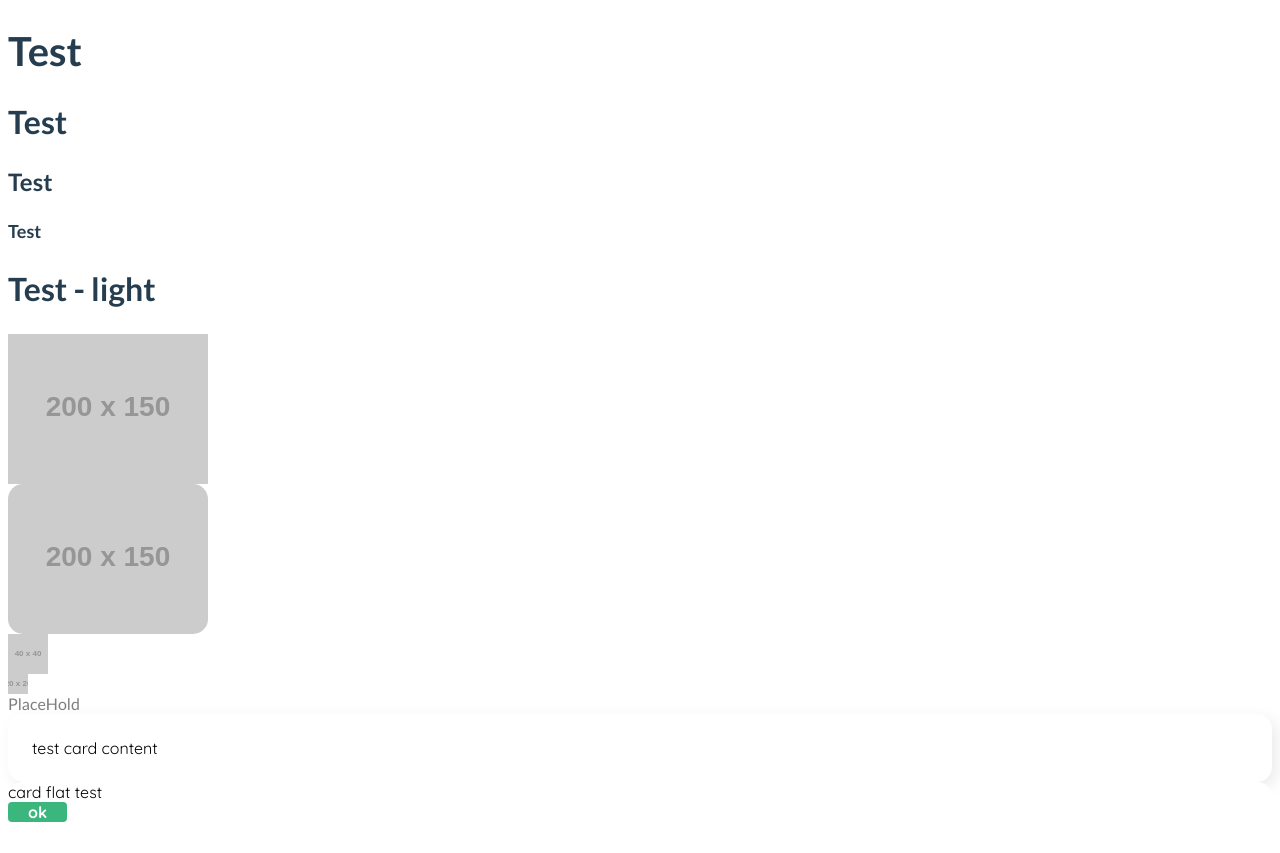
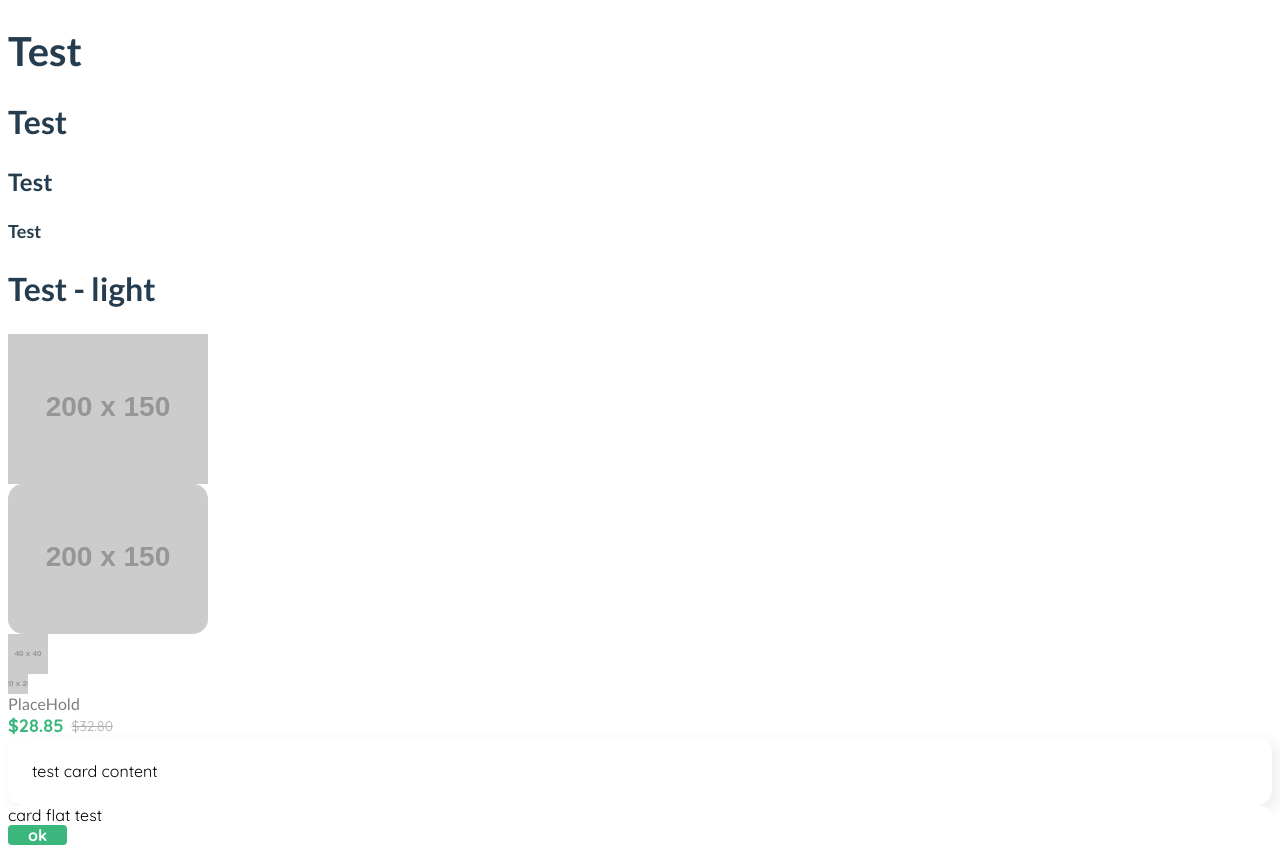
Before and after one commit to justionut-n1s/Practica-IBM-2026-, a React (Vite) app: page / in a window 1280 px wide. Before the commit the page ends 830 px from the top, so only its background shows below. Built offline with nearby package versions, Linux system fonts and the light colour scheme.

Commit message:
New Atoms for ProductCard molecule
Added a few new UI atoms:

- Badge
- Star Rating
- Price Tag

```diff
--- a/src/Playground.tsx
+++ b/src/Playground.tsx
@@ -1,4 +1,4 @@
-import { Button, Icon, Image, Text, Hyperlink, Card, Heading } from './components/atoms'
+import { Button, Icon, Image, Text, Hyperlink, Card, Heading, PriceTag } from './components/atoms'
 
 // test rapid, verific tot ce am facut pana acum
 
@@ -20,8 +20,11 @@ function App() {
 
       <Hyperlink message="PlaceHold" link="https://placehold.co/" />
 
+      < PriceTag  price="$28.85" oldPrice="$32.80" />
+
       <Card>
         <Text>test card content</Text>
+
       </Card>
       <Card variant="flat">
         <Text>card flat test</Text>
--- /dev/null
+++ b/src/components/atoms/PriceTag/PriceTag.css
@@ -0,0 +1,21 @@
+.pricetag {
+    display: flex;
+    align-items: center;
+    gap: 8px;
+}
+
+.pricetag__price {
+    margin: 0;
+    font-family: "Quicksand", sans-serif;
+    font-size: 18px;
+    font-weight: 700;
+    color: #3BB77E;
+}
+
+.pricetag__old-price {
+    margin: 0;
+    font-family: "Quicksand", sans-serif;
+    font-size: 14px;
+    color: #ADADAD;
+    text-decoration: line-through;
+}
--- /dev/null
+++ b/src/components/atoms/PriceTag/PriceTag.tsx
@@ -0,0 +1,15 @@
+import './PriceTag.css';
+
+export type PriceTagProps = {
+    price: string;
+    oldPrice?: string;
+};
+
+export default function PriceTag({ price, oldPrice }: PriceTagProps) {
+    return (
+        <div className="pricetag">
+            <p className="pricetag__price">{price}</p>
+            {oldPrice && <p className="pricetag__old-price">{oldPrice}</p>}
+        </div>
+  );
+}
--- a/src/components/atoms/global.d.ts
+++ b/src/components/atoms/global.d.ts
@@ -1 +1,5 @@
 declare module '*.css'
+declare module '*.svg' {
+  const value: string
+  export default value
+}
--- a/src/components/atoms/index.ts
+++ b/src/components/atoms/index.ts
@@ -1,9 +1,10 @@
 // exportam atat componentele cat si tipurile lor (ButtonProps, CardProps etc.)
 // ca sa le poata folosi si colegii, nu doar noi
-export { default as Button, type ButtonProps } from './Button/Button'
+export { default as Button } from './button/Button'
 export { default as Icon, type IconProps } from './Icon/Icon'
 export { default as Image, type ImageProps } from './Image/Image'
-export { default as Text, type TextProps } from './Text/Text'
+export { default as Text } from './text/Text';
 export { default as Hyperlink, type HyperlinkProps } from './Hyperlink/Hyperlink'
 export { default as Card, type CardProps } from './Card/Card'
 export { default as Heading, type HeadingProps } from './Heading/Heading'
+export { default as PriceTag, type PriceTagProps } from './PriceTag/PriceTag'
```
Also changed, not shown: src/components/atoms/Badge/Badge.css (added, +23 -0 lines), src/components/atoms/Badge/Badge.tsx (added, +16 -0 lines), src/components/atoms/StarRating/StarRating.tsx (added, +27 -0 lines), src/assets/icons/star-empty.svg (added), src/assets/icons/star-full.svg (added).
